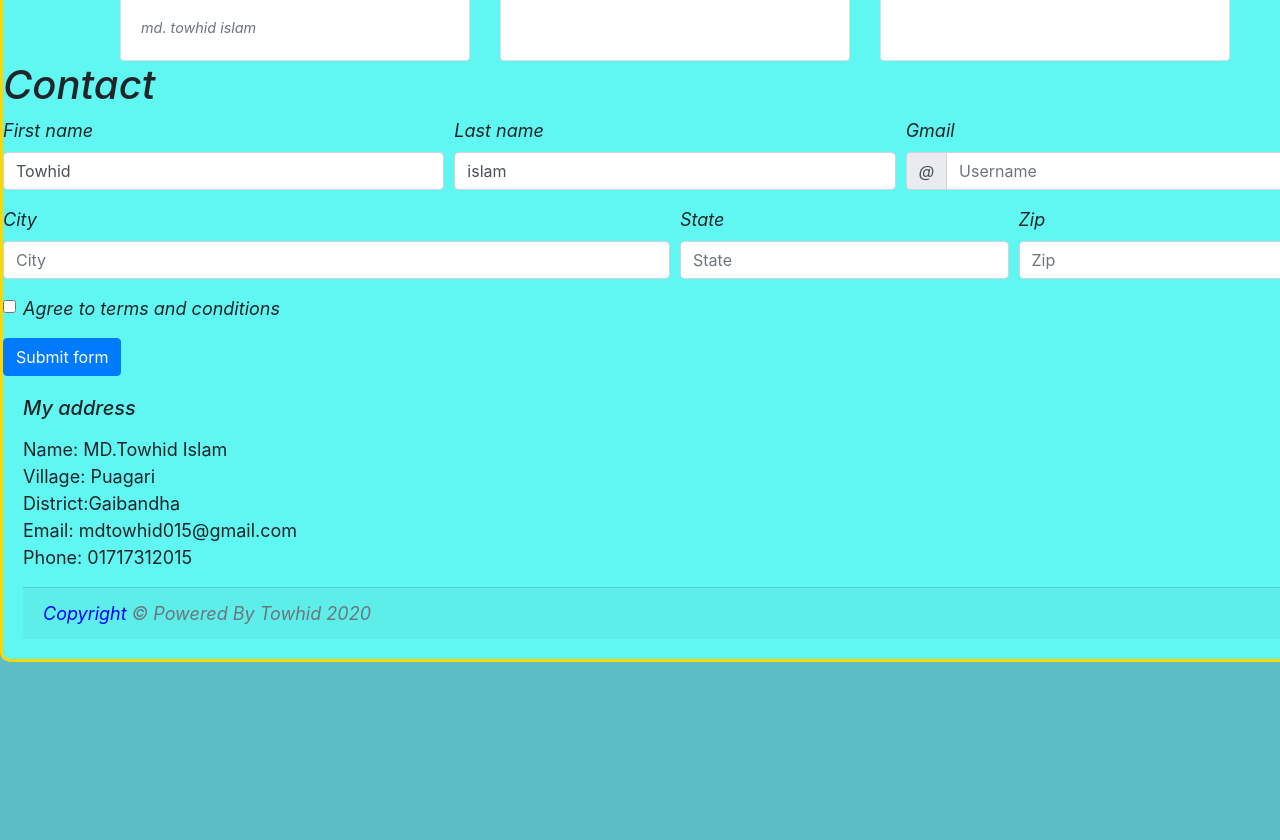
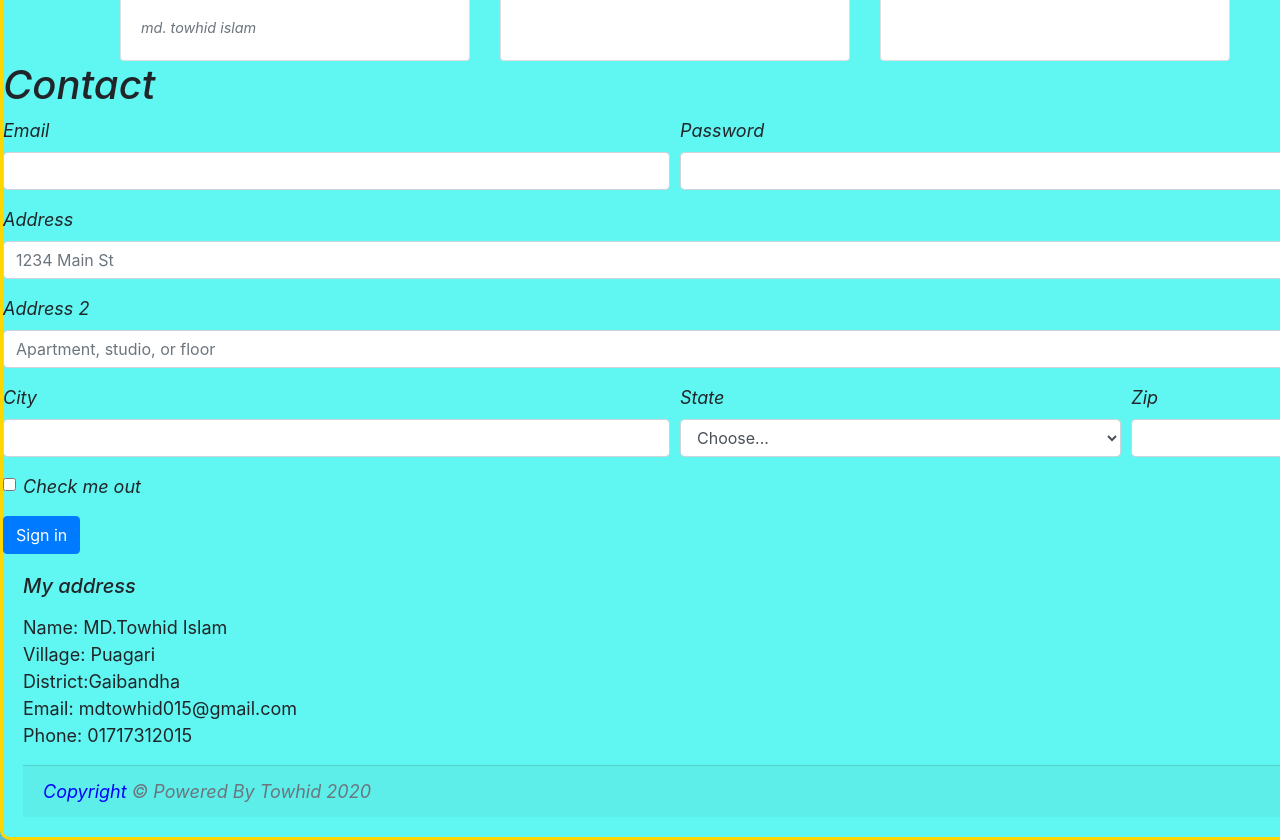
Before and after one commit to towhidislam/com, a plain HTML site: page index.html in a window 1280 px wide. Shown: the part 2531-3371 px from the top of the page. Before the commit the page ends 3193 px from the top, so only its background shows below. Drawn offline with nearby package versions, Linux system fonts and the light colour scheme.

Commit message:
Update index.html

```diff
--- a/index.html
+++ b/index.html
@@ -299,72 +299,52 @@
 
 	Contact
 	</h1>
-	<form  class="needs-validation" novalidate>
+	<form>
   <div class="form-row">
-		<div class="col-md-4 mb-3">
-		  <label for="validationCustom01">First name</label>
-		  <input type="text" class="form-control" id="validationCustom01" placeholder="First name" value="Towhid" required>
-		  <div class="valid-feedback">
-			Looks good!
+    <div class="form-group col-md-6">
+      <label for="inputEmail4">Email</label>
+      <input type="email" class="form-control" id="inputEmail4">
+    </div>
+    <div class="form-group col-md-6">
+      <label for="inputPassword4">Password</label>
+      <input type="password" class="form-control" id="inputPassword4">
     </div>
   </div>
-		<div id="Form" class="col-md-4 mb-3">
-		  <label for="validationCustom02">Last name</label>
-		  <input type="text" class="form-control" id="validationCustom02" placeholder="Last name" value="islam" required>
-		  <div class="valid-feedback">
-			Looks good!
+  <div class="form-group">
+    <label for="inputAddress">Address</label>
+    <input type="text" class="form-control" id="inputAddress" placeholder="1234 Main St">
   </div>
-		</div>
-		<div class="col-md-4 mb-3">
-		  <label for="validationCustomUsername"> Gmail </label>
-		  <div class="input-group">
-			<div class="input-group-prepend">
-			  <span class="input-group-text" id="inputGroupPrepend">@</span>
-			</div>
-			<input type="text" class="form-control" id="validationCustomUsername" placeholder="Username" aria-describedby="inputGroupPrepend" required>
-			<div class="invalid-feedback">
-			  Please choose a username.
-			</div>
-		  </div>
-		</div>
+  <div class="form-group">
+    <label for="inputAddress2">Address 2</label>
+    <input type="text" class="form-control" id="inputAddress2" placeholder="Apartment, studio, or floor">
   </div>
   <div class="form-row">
-		<div class="col-md-6 mb-3">
-		  <label for="validationCustom03">City</label>
-		  <input type="text" class="form-control" id="validationCustom03" placeholder="City" required>
-		  <div class="invalid-feedback">
-			Please provide a valid city.
+    <div class="form-group col-md-6">
+      <label for="inputCity">City</label>
+      <input type="text" class="form-control" id="inputCity">
     </div>
+    <div class="form-group col-md-4">
+      <label for="inputState">State</label>
+      <select id="inputState" class="form-control">
+        <option selected>Choose...</option>
+        <option>...</option>
+      </select>
     </div>
-		<div class="col-md-3 mb-3">
-		  <label for="validationCustom04">State</label>
-		  <input type="text" class="form-control" id="validationCustom04" placeholder="State" required>
-		  <div class="invalid-feedback">
-			Please provide a valid state.
-		  </div>
-		</div>
-		<div class="col-md-3 mb-3">
-		  <label for="validationCustom05">Zip</label>
-		  <input type="text" class="form-control" id="validationCustom05" placeholder="Zip" required>
-		  <div class="invalid-feedback">
-			Please provide a valid zip.
-		  </div>
+    <div class="form-group col-md-2">
+      <label for="inputZip">Zip</label>
+      <input type="text" class="form-control" id="inputZip">
     </div>
   </div>
   <div class="form-group">
     <div class="form-check">
-		  <input class="form-check-input" type="checkbox" value="" id="invalidCheck" required>
-		  <label class="form-check-label" for="invalidCheck">
-			Agree to terms and conditions
+      <input class="form-check-input" type="checkbox" id="gridCheck">
+      <label class="form-check-label" for="gridCheck">
+        Check me out
       </label>
-		  <div class="invalid-feedback">
-			You must agree before submitting.
     </div>
   </div>
-	  </div>
-	  <button class="btn btn-primary" type="submit">Submit form</button>
+  <button type="submit" class="btn btn-primary">Sign in</button>
 </form>
-
 	<script>
 	// Example starter JavaScript for disabling form submissions if there are invalid fields
 	(function() {
```
Lines whose indentation alone changed are shown as unchanged.
